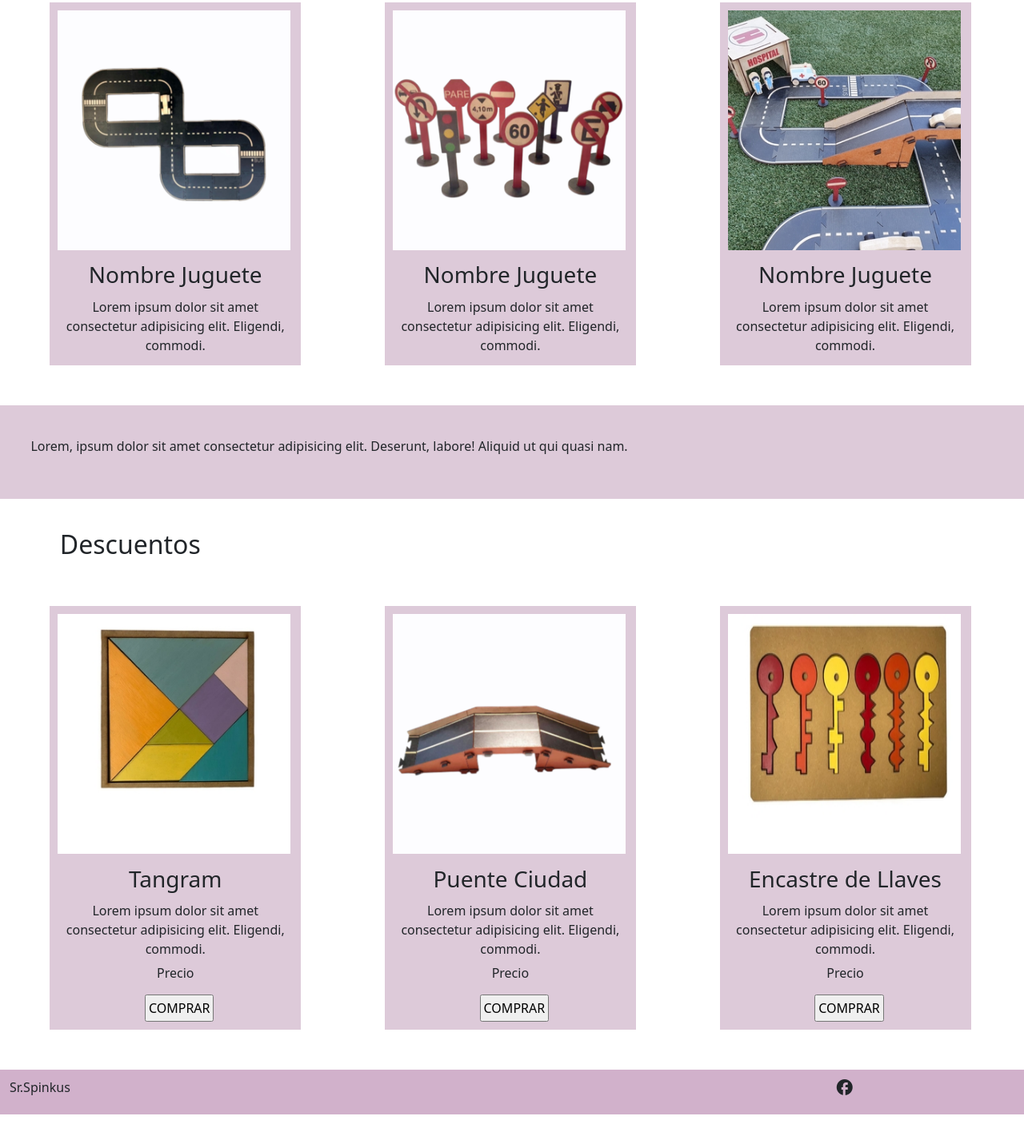
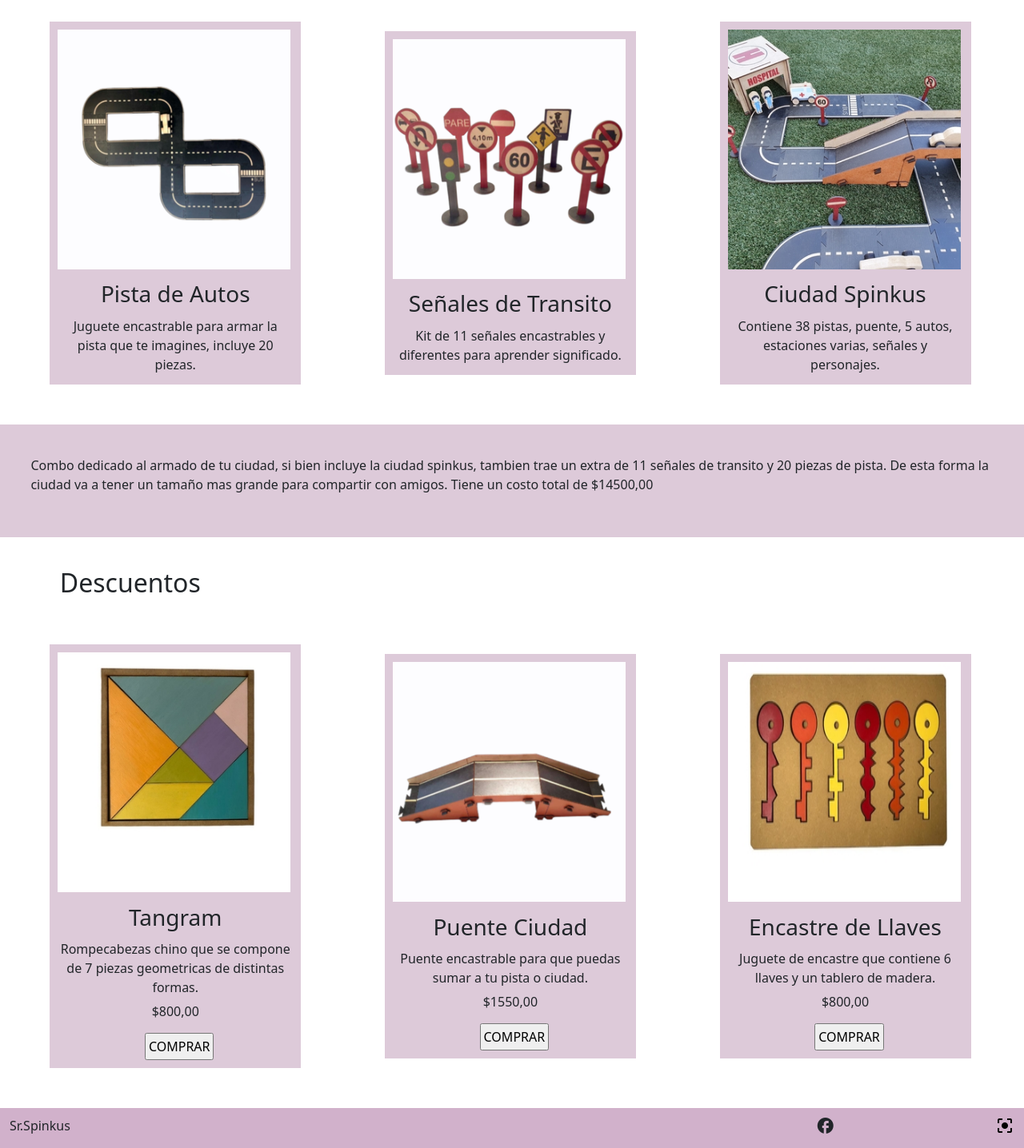
Before and after one commit to TomasM99/spinkus, a website: page paginas/ofertas.html in a window 1280 px wide. Shown: the part 987-2423 px from the top of the page at 80% size. Before the commit the page ends 2381 px from the top, so only its background shows below. Drawn offline with nearby package versions, Linux system fonts and the light colour scheme.

Commit message:
Termino footer y saco todo el texto simulado

```diff
--- a/paginas/ofertas.html
+++ b/paginas/ofertas.html
@@ -52,24 +52,27 @@
                         <article class="juguete hvr-grow">
                             <img src="../multimedia/juguetes/Encastre_autos.jpg" alt="Encastre autos">
                             <h3>Encastre autos</h3>
-                            <p>Lorem ipsum dolor sit amet consectetur adipisicing elit. Eligendi, commodi.</p>
+                            <p>Torre de autos que permite a los niños detectar errores y a practicar la correcion.</p>
                         </article>
                         <article class="juguete hvr-grow">
                             <img src="../multimedia/juguetes/encastre_tortuga.jpeg" alt="Encastre tortugas">
                             <h3>Tortuga Equilibrio</h3>
-                            <p>Lorem ipsum dolor sit amet consectetur adipisicing elit. Eligendi, commodi.</p>
+                            <p>Tortuga con caparazon apilable que permite el desarrollo de la atencion.</p>
                         </article>
                         <article class="juguete hvr-grow">
                             <img src="../multimedia/juguetes/encastre_azul.jpeg" alt="Encastre azul">
                             <h3>Encastre Torre</h3>
-                            <p>Lorem ipsum dolor sit amet consectetur adipisicing elit. Eligendi, commodi.</p>
+                            <p>Torre apilable que permite a los niños detectar errores y a practicar la correcion.</p>
                         </article>
                     </div>
                 </div>
             </div>
             <div class="row">
                 <div class="col-12 parrafo_combo">
-                    <p>Lorem, ipsum dolor sit amet consectetur adipisicing elit. Deserunt, labore! Aliquid ut qui quasi nam.</p>
+                    <p>Este combo contiene 3 juguetes unicamente de encastre y equilibrio, de esta forma
+                        los chicos van a desarrollar la correcion hacia los errores que ven, la atencion
+                        y la mejora de la motricidad al apilar. Tiene un costo total de $4500,00.
+                    </p>
                 </div>
             </div>
 
@@ -79,25 +82,28 @@
                     <div class="catalogo">
                         <article class="juguete hvr-grow">
                             <img src="../multimedia/juguetes/pista_autos.png" alt="Pista de autos">
-                            <h3>Nombre Juguete</h3>
-                            <p>Lorem ipsum dolor sit amet consectetur adipisicing elit. Eligendi, commodi.</p>
+                            <h3>Pista de Autos</h3>
+                            <p>Juguete encastrable para armar la pista que te imagines, incluye 20 piezas.</p>
                         </article>
                         <article class="juguete hvr-grow">
                             <img src="../multimedia/juguetes/señales_transito.png" alt="Señales de transito">
-                            <h3>Nombre Juguete</h3>
-                            <p>Lorem ipsum dolor sit amet consectetur adipisicing elit. Eligendi, commodi.</p>
+                            <h3>Señales de Transito</h3>
+                            <p>Kit de 11 señales encastrables y diferentes para aprender significado.</p>
                         </article>
                         <article class="juguete hvr-grow">
                             <img src="../multimedia/juguetes/ciudad_spinkus.jpg" alt="Ciudad">
-                            <h3>Nombre Juguete</h3>
-                            <p>Lorem ipsum dolor sit amet consectetur adipisicing elit. Eligendi, commodi.</p>
+                            <h3>Ciudad Spinkus</h3>
+                            <p>Contiene 38 pistas, puente, 5 autos, estaciones varias, señales y personajes.</p>
                         </article>
                     </div>
                 </div>
             </div>
             <div class="row">
                 <div class="col-12 parrafo_combo">
-                    <p>Lorem, ipsum dolor sit amet consectetur adipisicing elit. Deserunt, labore! Aliquid ut qui quasi nam.</p>
+                    <p>Combo dedicado al armado de tu ciudad, si bien incluye la ciudad spinkus, tambien
+                        trae un extra de 11 señales de transito y 20 piezas de pista. De esta forma la ciudad
+                        va a tener un tamaño mas grande para compartir con amigos. Tiene un costo total de $14500,00
+                    </p>
                 </div>
             </div>
         </section>
@@ -110,22 +116,22 @@
                         <article class="juguete hvr-grow descuento">
                             <img src="../multimedia/juguetes/tangram.jpeg" alt="Tangram">
                             <h3>Tangram</h3>
-                            <p>Lorem ipsum dolor sit amet consectetur adipisicing elit. Eligendi, commodi.</p>
-                            <p>Precio</p>
+                            <p>Rompecabezas chino que se compone de 7 piezas geometricas de distintas formas.</p>
+                            <p>$800,00</p>
                             <input type="button" value="COMPRAR">
                         </article>
                         <article class="juguete hvr-grow descuento">
                             <img src="../multimedia/juguetes/puente.png" alt="Puente">
                             <h3>Puente Ciudad</h3>
-                            <p>Lorem ipsum dolor sit amet consectetur adipisicing elit. Eligendi, commodi.</p>
-                            <p>Precio</p>
+                            <p>Puente encastrable para que puedas sumar a tu pista o ciudad.</p>
+                            <p>$1550,00</p>
                             <input type="button" value="COMPRAR">
                         </article>
                         <article class="juguete hvr-grow descuento">
                             <img src="../multimedia/juguetes/encastre_llaves.jpg" alt="Encastre llaves">
                             <h3>Encastre de Llaves</h3>
-                            <p>Lorem ipsum dolor sit amet consectetur adipisicing elit. Eligendi, commodi.</p>
-                            <p>Precio</p>
+                            <p>Juguete de encastre que contiene 6 llaves y un tablero de madera.</p>
+                            <p>$800,00</p>
                             <input type="button" value="COMPRAR">
                         </article>
                     </div>
@@ -140,15 +146,9 @@
                 <p>Sr.Spinkus</p>
             </div>
             <div class="redes_sociales">
-                <p>
-                    <i class="material-icons">facebook</i>
-                </p>
-                <p>
-                    <i class="material-icons">whatsapp</i>
-                </p>
-                <p>
-                    <i class="material-icons"></i>
-                </p>
+                <i class="material-icons">facebook</i>
+                <i class="material-icons"><a href="https://web.whatsapp.com/">whatsapp</a></i>
+                <i class="material-icons"><a href="https://www.instagram.com/sr.spinkus/">center_focus_strong</a></i>
             </div>
         </div>
     </footer>
--- a/scss/_footer.scss
+++ b/scss/_footer.scss
@@ -7,6 +7,9 @@
     }
 }
 
-.redes_sociales p{
-    display: inline-block;
+.redes_sociales{
+    a{
+        text-decoration: none;
+        color: black;
+    }
 }
```
Also changed, not shown: index.html (+2 -8 lines), paginas/contacto.html (+3 -9 lines), paginas/productos.html (+19 -25 lines), paginas/quienes_somos.html (+3 -9 lines), css/styles.css.
